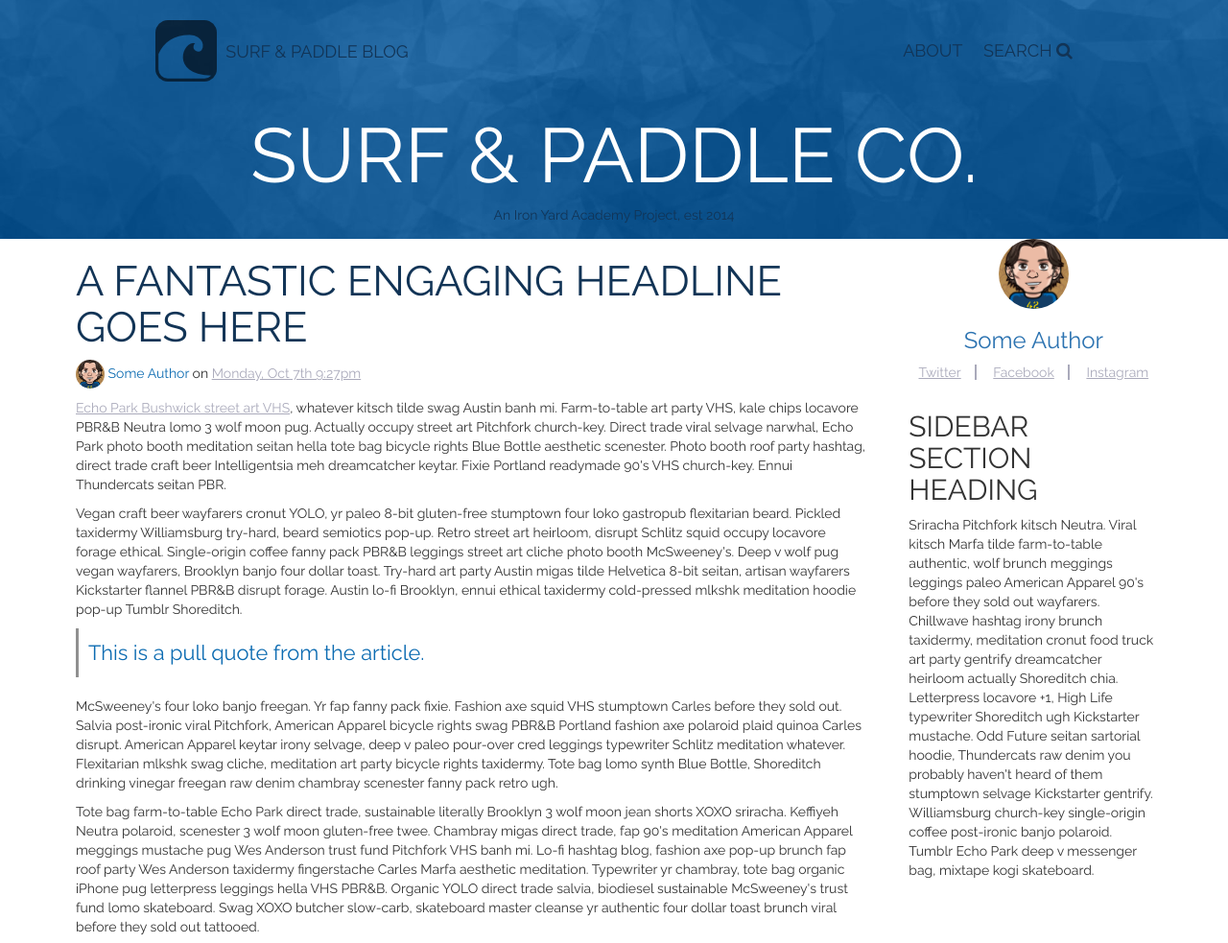
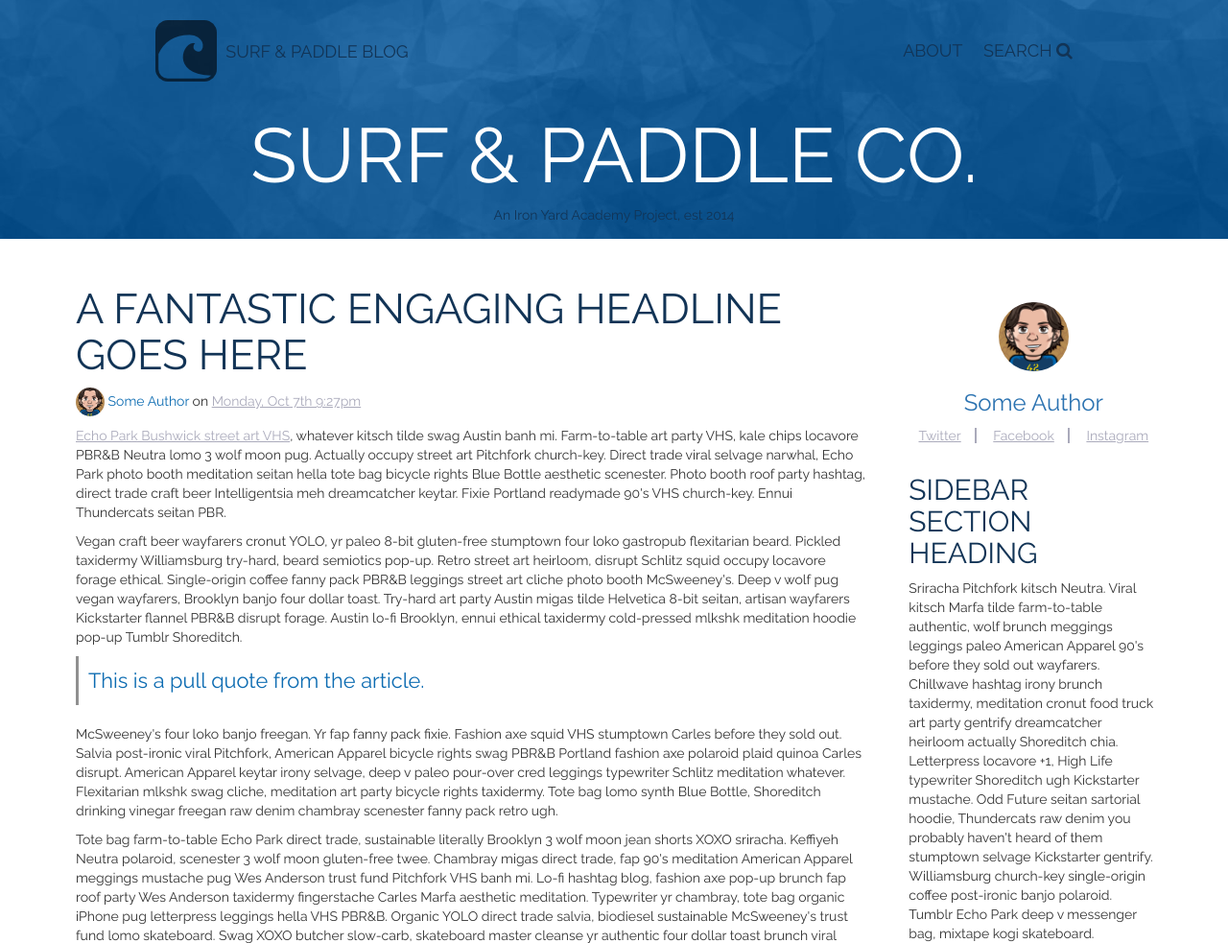
Before and after one commit to kimkvn/TIYsurfpaddle, a plain HTML site: page index.html in a window 1280 px wide. Shown: the top 983 px of the page at 96% size. Drawn offline with Linux system fonts and the light colour scheme.

Commit message:
little tweaking, h2 sidebar color, some padding-top on the blog body and sidebar

```diff
--- a/index.html
+++ b/index.html
@@ -24,7 +24,7 @@
         <h5>An Iron Yard Academy Project, est 2014</h5>
       </div>
     </header>
-    <div class="row">
+    <div class="row blog_body">
       <article class="col-lg-8">
         <h1>A FANTASTIC ENGAGING HEADLINE GOES HERE</h1>
         <p class="hidden-xs author_tag">
@@ -64,6 +64,7 @@
         </ul>
 
       </article>
+
       <section class="sidebar col-lg-3">
         <section id="author" class="hidden-sm hidden-md">
           <a href="#" class="thumbnail">
--- a/styles.css
+++ b/styles.css
@@ -66,6 +66,15 @@ header h5{
 
 
 /** ----Article---- **/
+.blog_body{
+  padding-top: 4ex;
+}
+.sidebar{
+  padding-top: 5ex;
+}
+.sidebar h2{
+  color: rgb(18, 52, 86);
+}
 .author_tag img{
   border-radius: 150px;
 }
@@ -264,4 +273,5 @@ footer a {
   header h2{
     font-size: 11ex;
   }
+
 }
```
